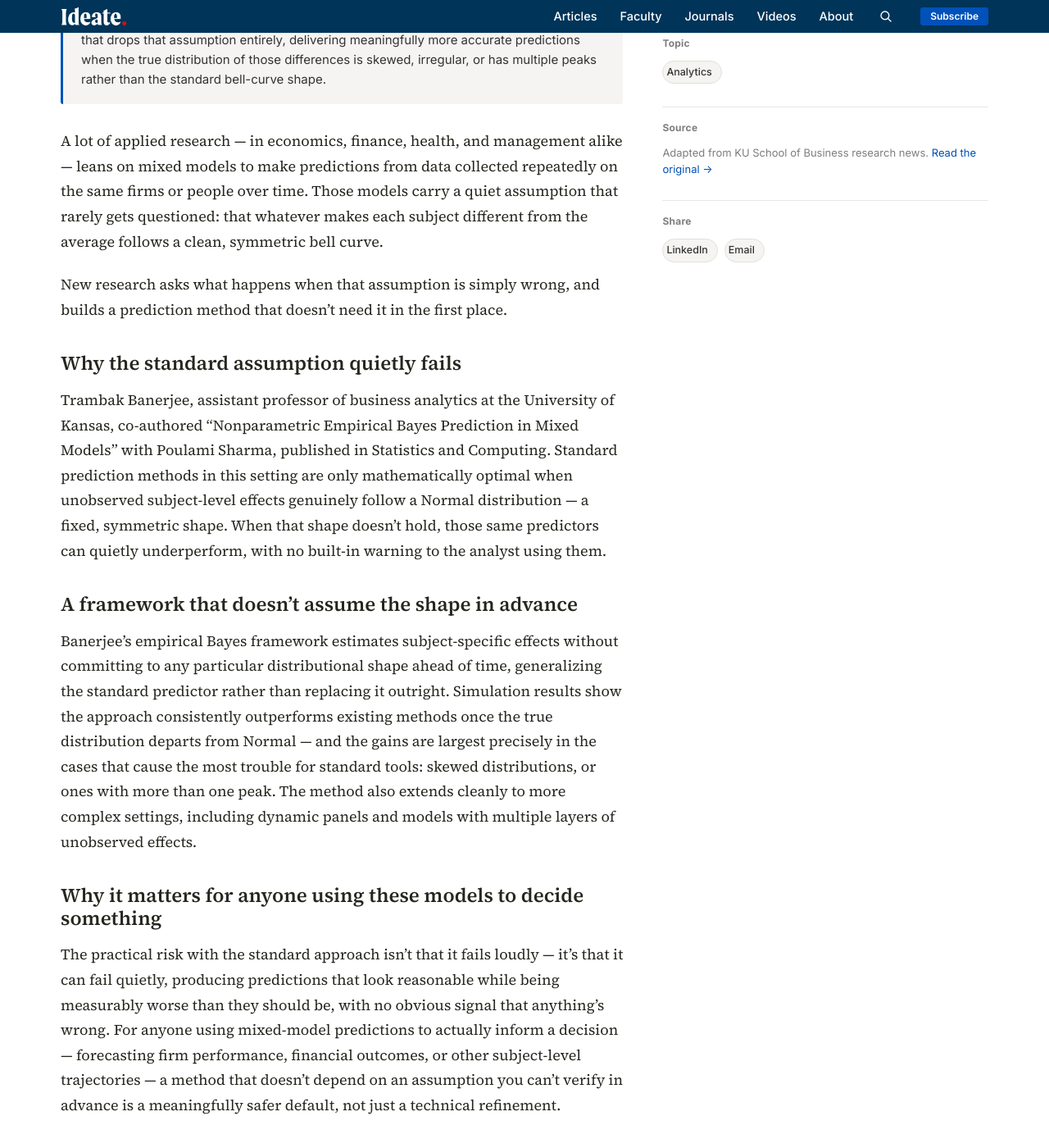
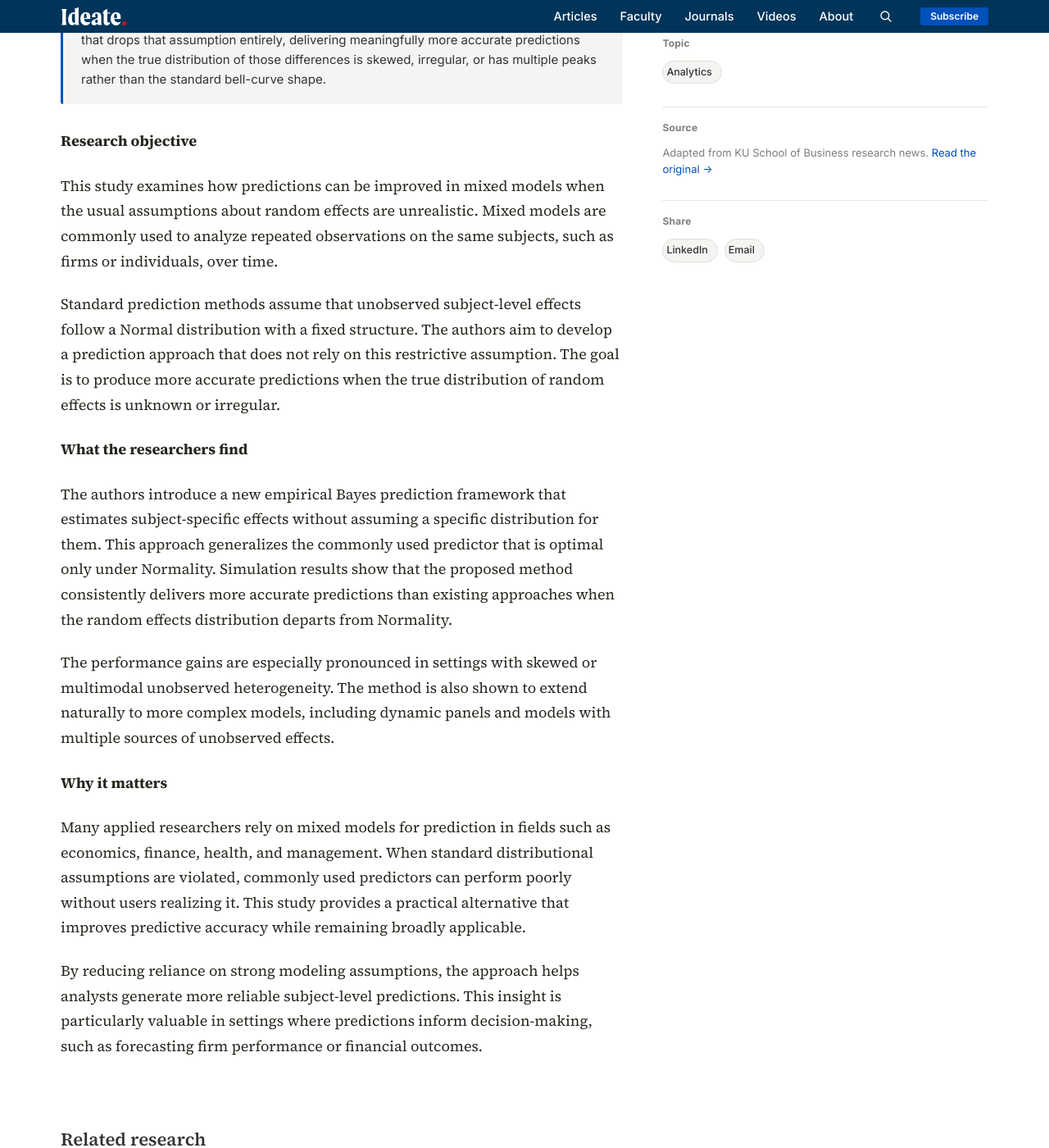
Before and after one commit to KUBschool/ideate, a Jekyll site: the page built from _articles/2025-03-10-nonparametric-empirical-bayes-prediction.md, in a window 1280 px wide and 1400 px high, scrolled down 1034 px. Shown: the whole window at 82% size. Built offline with Jekyll 4.4.1, drawn with Linux system fonts in a browser that asks for light colours; some of the changed text lies outside the part shown.

Commit message:
Update Article “2025-03-10-nonparametric-empirical-bayes-prediction”

```diff
--- a/_articles/2025-03-10-nonparametric-empirical-bayes-prediction.md
+++ b/_articles/2025-03-10-nonparametric-empirical-bayes-prediction.md
@@ -1,36 +1,45 @@
 ---
-title: "A more reliable way to make predictions when standard statistical assumptions don't hold"
-dek: "Most prediction methods for repeated-observation data assume the unexplained differences between subjects follow a tidy bell curve. A new framework drops that assumption — and predicts more accurately when reality doesn't cooperate."
+title: A more reliable way to make predictions when standard statistical
+  assumptions don't hold
+dek: Most prediction methods for repeated-observation data assume the
+  unexplained differences between subjects follow a tidy bell curve. A new
+  framework drops that assumption — and predicts more accurately when reality
+  doesn't cooperate.
 topic: analytics
 faculty:
   - trambak-banerjee
-byline: "Trambak Banerjee"
-date: 2025-03-10
+byline: Trambak Banerjee
+date: 2024-12-03
+image: /assets/uploads/bell-curve.jpeg
 image_tint: steam
 featured: false
-source_url: "https://business.ku.edu/research-and-faculty/analytics-information-operations/research-insights"
-answer_box: >-
-  Mixed models — widely used to analyze repeated observations on the
+source_url: https://business.ku.edu/research-and-faculty/analytics-information-operations/research-insights
+answer_box: Mixed models — widely used to analyze repeated observations on the
   same firms or individuals over time — typically assume unobserved
   subject-level differences follow a Normal distribution. New research
-  introduces an empirical Bayes prediction framework that drops that
-  assumption entirely, delivering meaningfully more accurate predictions
-  when the true distribution of those differences is skewed, irregular,
-  or has multiple peaks rather than the standard bell-curve shape.
+  introduces an empirical Bayes prediction framework that drops that assumption
+  entirely, delivering meaningfully more accurate predictions when the true
+  distribution of those differences is skewed, irregular, or has multiple peaks
+  rather than the standard bell-curve shape.
+series:
+  - methodology
+journal: Statistics and Computing
+journal_url: https://papers.ssrn.com/sol3/papers.cfm?abstract_id=4458738
 ---
+#### Research objective
 
-A lot of applied research — in economics, finance, health, and management alike — leans on mixed models to make predictions from data collected repeatedly on the same firms or people over time. Those models carry a quiet assumption that rarely gets questioned: that whatever makes each subject different from the average follows a clean, symmetric bell curve.
+This study examines how predictions can be improved in mixed models when the usual assumptions about random effects are unrealistic. Mixed models are commonly used to analyze repeated observations on the same subjects, such as firms or individuals, over time.
 
-New research asks what happens when that assumption is simply wrong, and builds a prediction method that doesn't need it in the first place.
+Standard prediction methods assume that unobserved subject-level effects follow a Normal distribution with a fixed structure. The authors aim to develop a prediction approach that does not rely on this restrictive assumption. The goal is to produce more accurate predictions when the true distribution of random effects is unknown or irregular.
 
-## Why the standard assumption quietly fails
+#### What the researchers find
 
-Trambak Banerjee, assistant professor of business analytics at the University of Kansas, co-authored "Nonparametric Empirical Bayes Prediction in Mixed Models" with Poulami Sharma, published in Statistics and Computing. Standard prediction methods in this setting are only mathematically optimal when unobserved subject-level effects genuinely follow a Normal distribution — a fixed, symmetric shape. When that shape doesn't hold, those same predictors can quietly underperform, with no built-in warning to the analyst using them.
+The authors introduce a new empirical Bayes prediction framework that estimates subject-specific effects without assuming a specific distribution for them. This approach generalizes the commonly used predictor that is optimal only under Normality. Simulation results show that the proposed method consistently delivers more accurate predictions than existing approaches when the random effects distribution departs from Normality.
 
-## A framework that doesn't assume the shape in advance
+The performance gains are especially pronounced in settings with skewed or multimodal unobserved heterogeneity. The method is also shown to extend naturally to more complex models, including dynamic panels and models with multiple sources of unobserved effects.
 
-Banerjee's empirical Bayes framework estimates subject-specific effects without committing to any particular distributional shape ahead of time, generalizing the standard predictor rather than replacing it outright. Simulation results show the approach consistently outperforms existing methods once the true distribution departs from Normal — and the gains are largest precisely in the cases that cause the most trouble for standard tools: skewed distributions, or ones with more than one peak. The method also extends cleanly to more complex settings, including dynamic panels and models with multiple layers of unobserved effects.
+#### Why it matters
 
-## Why it matters for anyone using these models to decide something
+Many applied researchers rely on mixed models for prediction in fields such as economics, finance, health, and management. When standard distributional assumptions are violated, commonly used predictors can perform poorly without users realizing it. This study provides a practical alternative that improves predictive accuracy while remaining broadly applicable.
 
-The practical risk with the standard approach isn't that it fails loudly — it's that it can fail quietly, producing predictions that look reasonable while being measurably worse than they should be, with no obvious signal that anything's wrong. For anyone using mixed-model predictions to actually inform a decision — forecasting firm performance, financial outcomes, or other subject-level trajectories — a method that doesn't depend on an assumption you can't verify in advance is a meaningfully safer default, not just a technical refinement.
+By reducing reliance on strong modeling assumptions, the approach helps analysts generate more reliable subject-level predictions. This insight is particularly valuable in settings where predictions inform decision-making, such as forecasting firm performance or financial outcomes.
```
Also changed, not shown: assets/uploads/bell-curve.jpeg (added).
